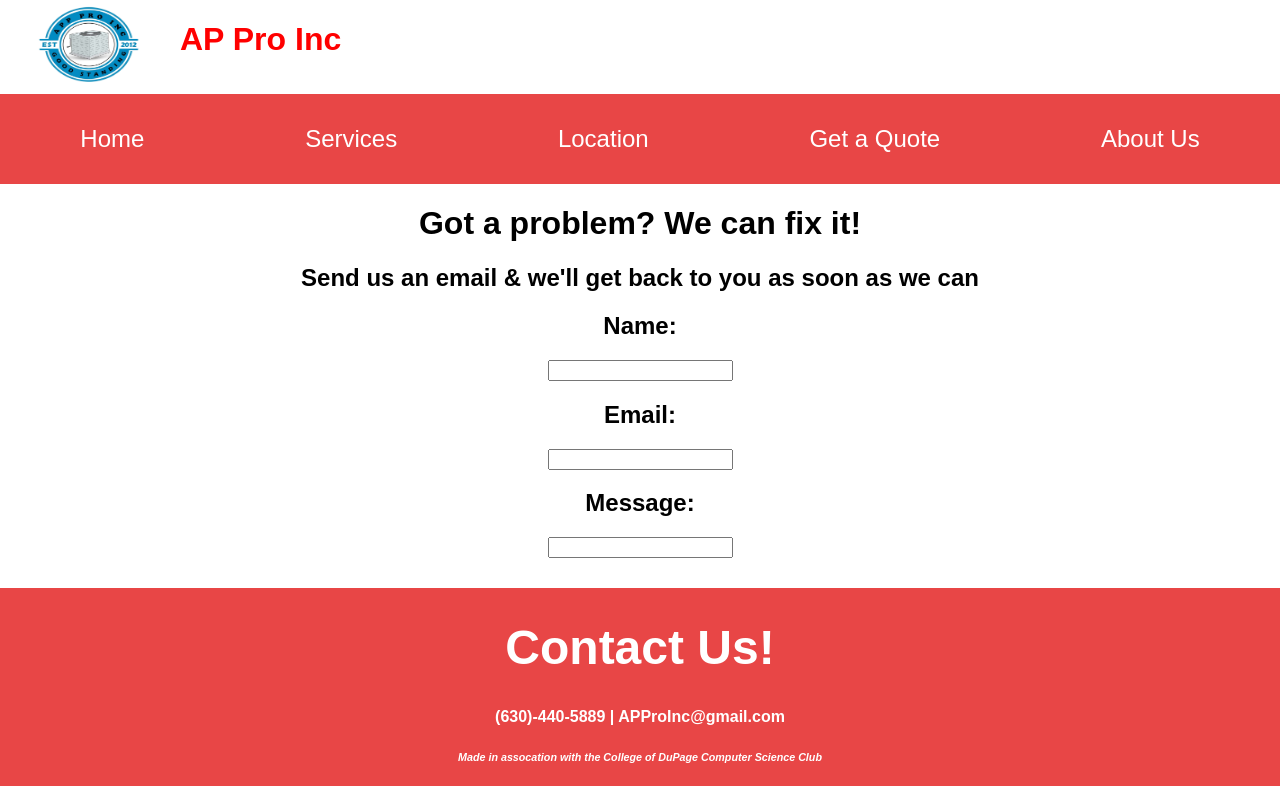
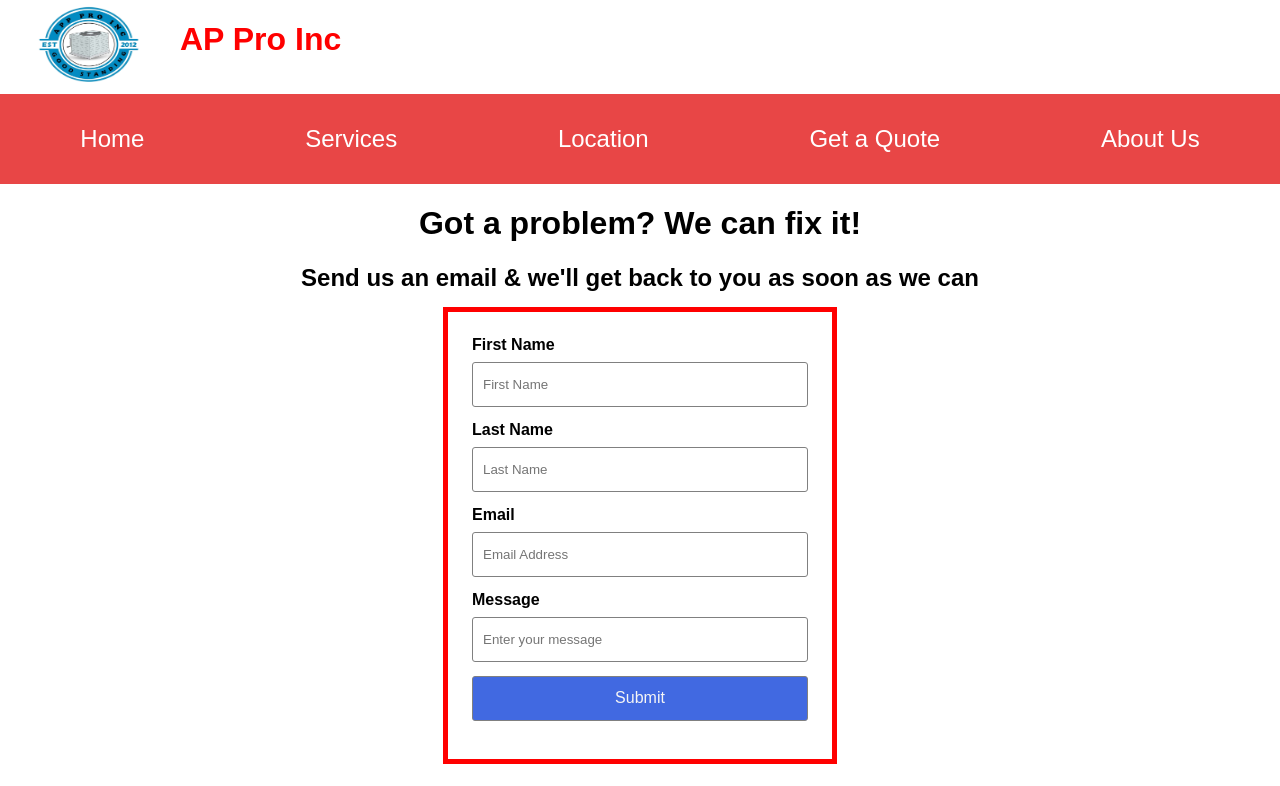
Before and after one commit to cod-cs-club/AC-Website, a Next.js app: page /Quote in a window 1280 px wide. Shown: the top 786 px of the page. Built offline with nearby package versions, Linux system fonts and the light colour scheme.

Commit message:
updated quote page layout

```diff
--- a/src/pages/Quote.jsx
+++ b/src/pages/Quote.jsx
@@ -6,18 +6,42 @@ export default function QuotePage(){
         <>
         <NavBar />
         <div id="quoteText">
-            <div>
+            <div id="quote-heading">
                 <h1>Got a problem? We can fix it!</h1>
                 <h2>Send us an email & we'll get back to you as soon as we can</h2>
             </div>
             <div>
                 <form>
-                    <h2>Name:</h2>
-                    <input type="text"></input>
-                    <h2>Email:</h2>
-                    <input type="text"></input>
-                    <h2>Message:</h2>
-                    <input type="text"></input>
+                    <fieldset class="form-box1">
+                        <label id="label-firstname" for="firstname">
+                            <span>First Name</span>
+                        </label>
+                        <input id="firstname" type="text" name="firstname" placeholder="First Name" inputmode="text" value="" autocomplete="given-name" required></input>
+                    </fieldset>
+
+                    <fieldset class="form-box2">
+                        <label id="label-lastname" for="lastname">
+                            <span>Last Name</span>
+                        </label>
+                        <input id="lastname" type="text" name="lastname" placeholder="Last Name" inputmode="text" value="" required></input>
+                    </fieldset>
+
+                    <fieldset id="form-box3">
+                        <label id="label-email" for="email">
+                            <span>Email</span>
+                        </label>
+                        <input id="email" type="text" name="email" placeholder="Email Address" inputmode="text" value="" required></input>
+                    </fieldset>
+
+                    <fieldset id="form-box4">
+                        <label id="label-msg" for="msg">
+                            <span>Message</span>
+                        </label>
+                        <input id="msg" type="text" name="msg" placeholder="Enter your message" inputmode="text" value="" required></input>
+                    </fieldset>
+                    <div class="submit-button">
+                        <input class="submit" type="submit" value="Submit"></input>
+                    </div>
                 </form>
             </div>
         </div>
--- a/src/styles/quoteStyles.css
+++ b/src/styles/quoteStyles.css
@@ -1,4 +1,67 @@
+*{
+    box-sizing: border-box;
+}
+
+#quote-heading {
+    text-align: center;
+}
+
 #quoteText{
-    text-align: center;
     margin: 0 auto;
 }
+
+label {
+    display: block;
+    margin-bottom: 8px;
+    font-size: 1rem;
+    font-weight: bold;
+}
+
+input {
+    width: 100%;
+    max-height: 55px;
+    min-height: 45px;
+    margin-bottom: 14px;
+    padding: 8px 10px;
+    border: solid 1px grey;
+    border-radius: 3px;
+    transition: all 0.2s ease-in-out;
+}
+
+input:hover,
+input:focus {
+    outline: 0;
+    border-color: hotpink;
+}
+
+input:active {
+    color: hotpink;
+    transition: none;
+}
+
+fieldset {
+    margin: 0;
+    padding: 0;
+    border: 0;
+}
+
+form {
+    outline: solid 5px red;
+    width: 30%;
+    margin: 0 auto;
+    padding: 24px;
+}
+
+.submit {
+    width: 100%;
+    font-size: 1rem;
+    background-color: royalblue;
+    border-radius: 3px;
+    color: whitesmoke;
+}
+
+.submit:hover {
+    cursor: pointer;
+    background-color: blue;
+    transition: all 0.2s ease-in-out;
+}
```
